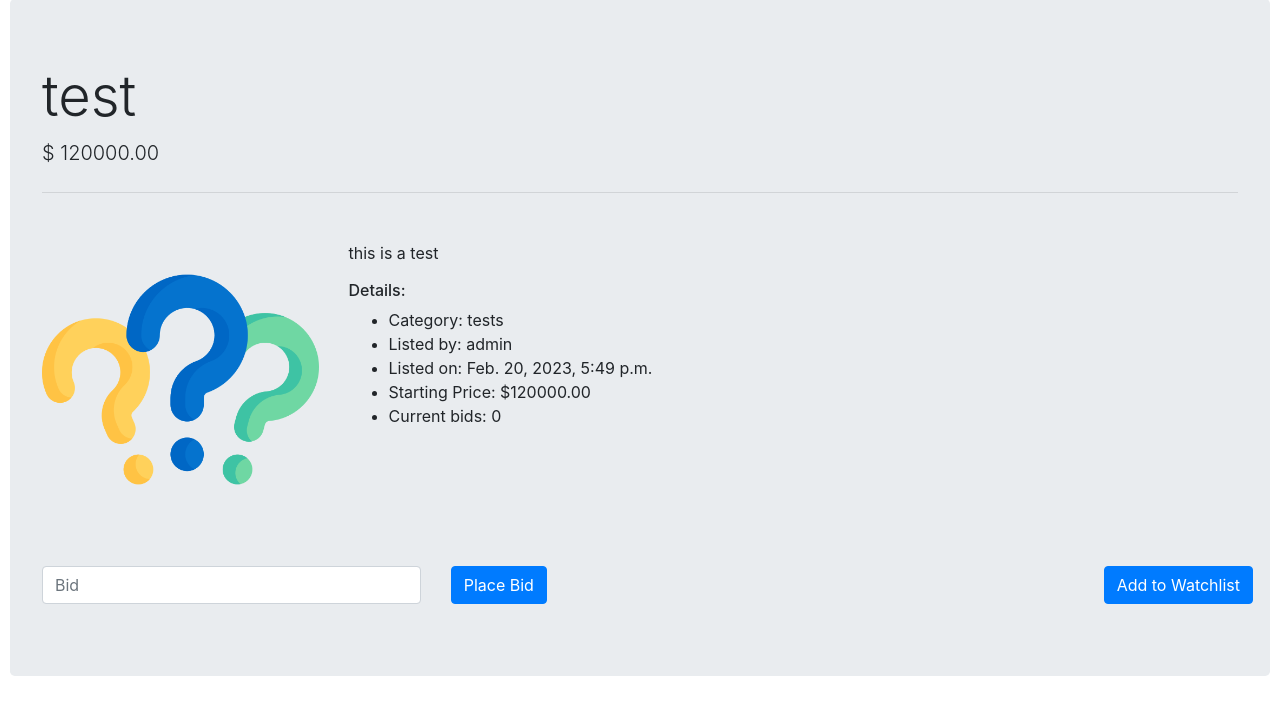
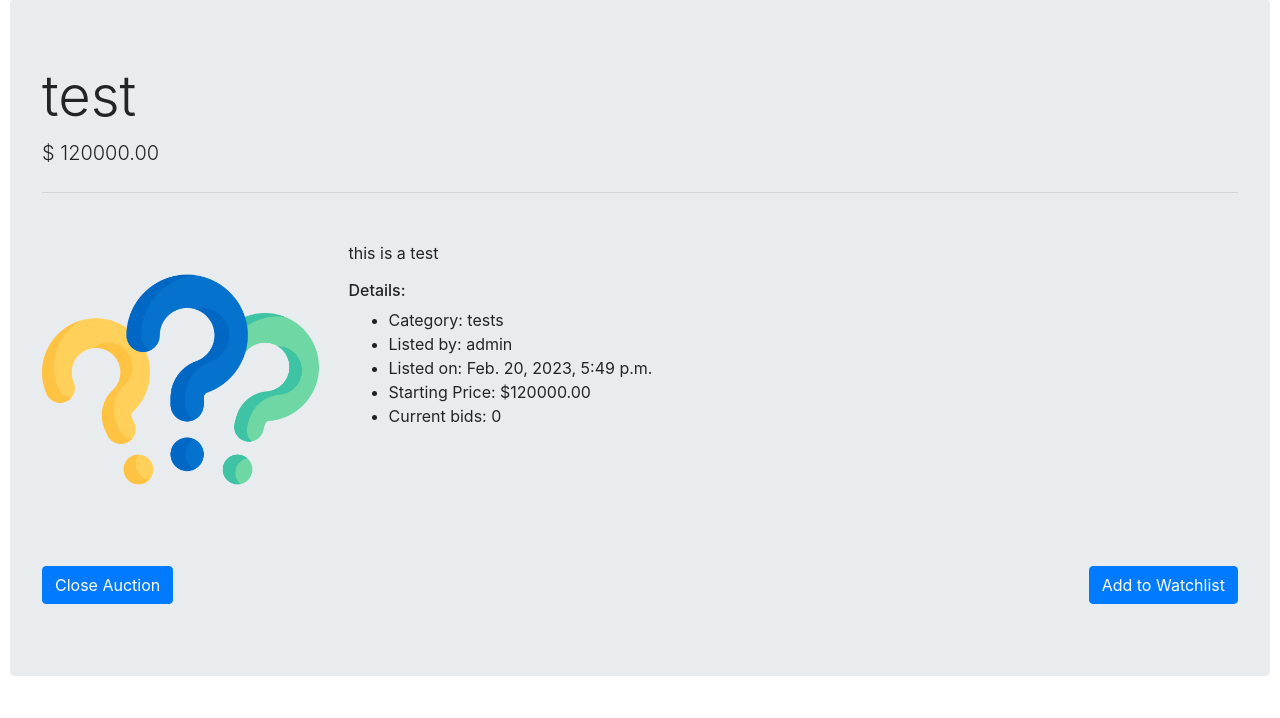
Before and after one commit to fabimass/ecommerce, a Django app: page /listings/5 in a window 1280 px wide. Shown: the part 164-882 px from the top of the page. Run offline with Django 3.2, Linux system fonts and the light colour scheme; a user stored in the database is signed in; data comes from the database, SQL or seed files in the repository; both versions use the stored data as it was after the commit; data that the repository does not hold is empty; some libraries are stand-ins or nearby versions.

Commit message:
adding button to close auction

```diff
--- a/auctions/templates/auctions/listing.html
+++ b/auctions/templates/auctions/listing.html
@@ -38,6 +38,12 @@
         {% if user.is_authenticated %}
             <div class="row my-2">
                 <div class="col-6">
+                    {% if request.user == listing.listed_by %}
+                        <form action="{% url 'close' listing.id %}" method="post">
+                            {% csrf_token %}
+                            <input type="submit" value="Close Auction" class="btn btn-primary">
+                        </form>
+                    {% else %}
                         <form class="row" action="{% url 'listing' listing.id %}" method="post">
                             {% csrf_token %}
                             <div class="col-8">
@@ -47,15 +53,16 @@
                                 <input type="submit" value="Place Bid" class="btn btn-primary">
                             </div>
                         </form>
+                    {% endif %}
                 </div>
                 <div class="col-6 d-flex justify-content-end">
                     {% if watchlisted %}
-                        <form class="row" action="{% url 'unwatch' listing.id %}" method="post">
+                        <form action="{% url 'unwatch' listing.id %}" method="post">
                             {% csrf_token %}
                             <input type="submit" value="Remove from Watchlist" class="btn btn-primary">
                         </form>
                     {% else %}
-                        <form class="row" action="{% url 'watch' listing.id %}" method="post">
+                        <form action="{% url 'watch' listing.id %}" method="post">
                             {% csrf_token %}
                             <input type="submit" value="Add to Watchlist" class="btn btn-primary">
                         </form>
--- a/auctions/urls.py
+++ b/auctions/urls.py
@@ -11,5 +11,6 @@ urlpatterns = [
     path("listings/<int:id>", views.listing, name="listing"),
     path("watchlist", views.watchlist, name="watchlist"),
     path("watch/<int:id>", views.watch, name="watch"),
-    path("unwatch/<int:id>", views.unwatch, name="unwatch")
+    path("unwatch/<int:id>", views.unwatch, name="unwatch"),
+    path("close/<int:id>", views.close, name="close")
 ]
--- a/auctions/views.py
+++ b/auctions/views.py
@@ -157,3 +157,14 @@ def unwatch(request, id):
         listing.users_watching.remove(request.user)
 
     return HttpResponseRedirect(reverse("watchlist"))
+
+
+def close(request, id):
+    if request.method == "POST":
+        listing = Listing.objects.get(pk=id)
+        # Only the user who created the listing can close it
+        if request.user == listing.listed_by:
+            listing.is_active = False
+            listing.save()
+
+    return HttpResponseRedirect(reverse("listing", args=[id]))
```
Also changed, not shown: db.sqlite3. Lines whose indentation alone changed are shown as unchanged.
